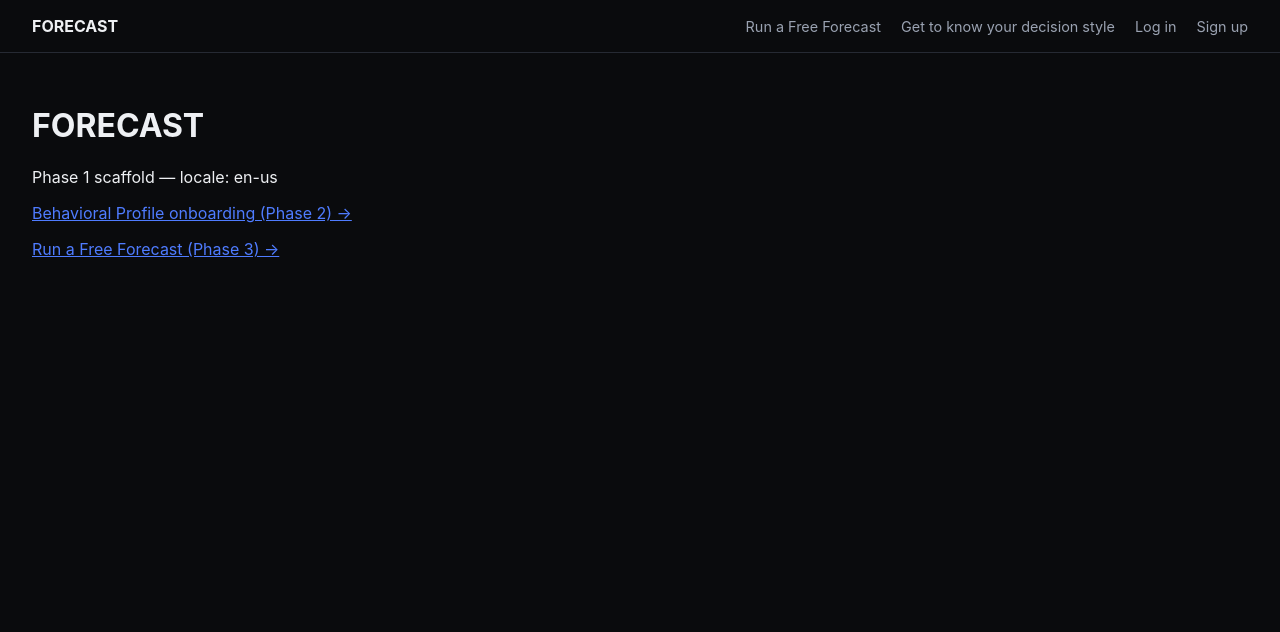
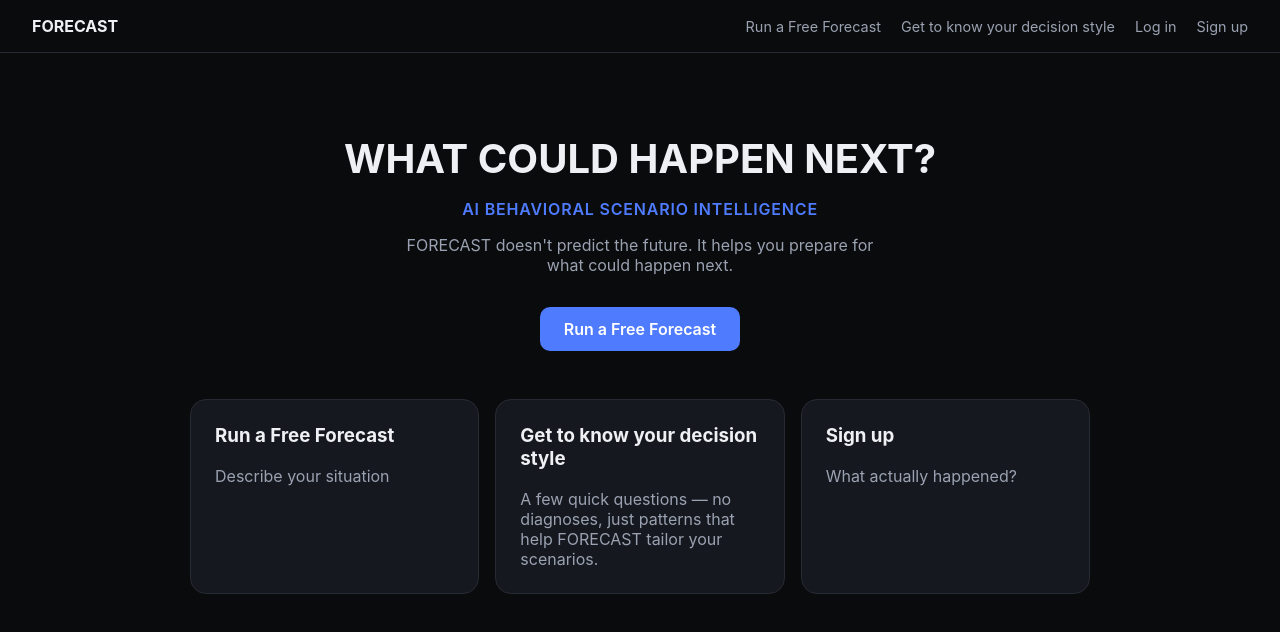
Before and after one commit to loayabdalrahim97-crypto/forecast-app, a Next.js app: page /en-us in a window 1280 px wide. Shown: the top 632 px of the page. Built offline with nearby package versions, Linux system fonts and the light colour scheme; no server answers.

Commit message:
Add auth UI: NextAuth API route (was missing entirely), signup/login pages, session provider, nav bar, real landing page

```diff
--- a/src/app/[locale]/page.tsx
+++ b/src/app/[locale]/page.tsx
@@ -1,23 +1,90 @@
-// Placeholder root page for the locale route. Intentionally minimal —
-// the real landing page (§7) and Free Forecast flow are later phases.
-// This exists so `next build` actually generates the [locale] route
-// instead of silently skipping it (an app directory with only a layout
-// and no page produces no route at all).
+import enUs from "../../../messages/en-us.json";
+import ar from "../../../messages/ar.json";
+
+const MESSAGES: Record<string, typeof enUs> = { "en-us": enUs, ar };
+
+function t(locale: string, path: string): string {
+  const dict = MESSAGES[locale] ?? enUs;
+  const value = path.split(".").reduce<unknown>((acc, key) => {
+    if (acc && typeof acc === "object" && key in acc) {
+      return (acc as Record<string, unknown>)[key];
+    }
+    return undefined;
+  }, dict);
+  return typeof value === "string" ? value : path;
+}
+
+function FeatureCard({ href, title, description }: { href: string; title: string; description: string }) {
+  return (
+    <a
+      href={href}
+      style={{
+        display: "block",
+        border: "1px solid var(--fc-border)",
+        borderRadius: "var(--fc-radius-lg)",
+        background: "var(--fc-bg-card)",
+        padding: "1.5rem",
+        textDecoration: "none",
+        color: "var(--fc-text-primary)",
+      }}
+    >
+      <h3 style={{ marginTop: 0 }}>{title}</h3>
+      <p style={{ color: "var(--fc-text-secondary)", margin: 0 }}>{description}</p>
+    </a>
+  );
+}
+
 export default function LocaleHome({ params: { locale } }: { params: { locale: string } }) {
   return (
-    <main style={{ padding: "2rem" }}>
-      <h1>FORECAST</h1>
-      <p>Phase 1 scaffold — locale: {locale}</p>
-      <p>
-        <a href={`/${locale}/onboarding`} style={{ color: "var(--fc-accent)" }}>
-          Behavioral Profile onboarding (Phase 2) →
+    <main style={{ padding: "3rem 2rem", maxWidth: 900, margin: "0 auto" }}>
+      <section style={{ textAlign: "center", marginBottom: "3rem" }}>
+        <h1 style={{ fontSize: "2.5rem", marginBottom: "0.5rem" }}>{t(locale, "hero.title")}</h1>
+        <p style={{ color: "var(--fc-accent)", fontWeight: 600, letterSpacing: "0.05em" }}>
+          {t(locale, "hero.subtitle")}
+        </p>
+        <p style={{ color: "var(--fc-text-secondary)", maxWidth: 500, margin: "1rem auto" }}>
+          {t(locale, "hero.tagline")}
+        </p>
+        <a
+          href={`/${locale}/forecast/new`}
+          style={{
+            display: "inline-block",
+            marginTop: "1rem",
+            padding: "0.75rem 1.5rem",
+            borderRadius: "var(--fc-radius-md)",
+            background: "var(--fc-accent)",
+            color: "white",
+            textDecoration: "none",
+            fontWeight: 600,
+          }}
+        >
+          {t(locale, "hero.ctaPrimary")}
         </a>
-      </p>
-      <p>
-        <a href={`/${locale}/forecast/new`} style={{ color: "var(--fc-accent)" }}>
-          Run a Free Forecast (Phase 3) →
-        </a>
-      </p>
+      </section>
+
+      <section
+        style={{
+          display: "grid",
+          gridTemplateColumns: "repeat(auto-fit, minmax(220px, 1fr))",
+          gap: "1rem",
+        }}
+      >
+        <FeatureCard
+          href={`/${locale}/forecast/new`}
+          title={t(locale, "hero.ctaPrimary")}
+          description={t(locale, "forecast.situationLabel")}
+        />
+        <FeatureCard
+          href={`/${locale}/onboarding`}
+          title={t(locale, "onboarding.title")}
+          description={t(locale, "onboarding.intro")}
+        />
+        <FeatureCard
+          href={`/${locale}/signup`}
+          title={t(locale, "nav.signup")}
+          description={t(locale, "outcome.heading")}
+        />
+      </section>
     </main>
   );
 }
```
